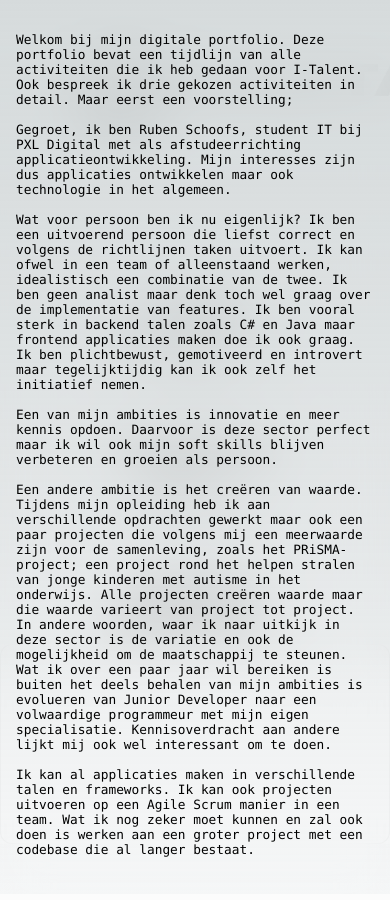
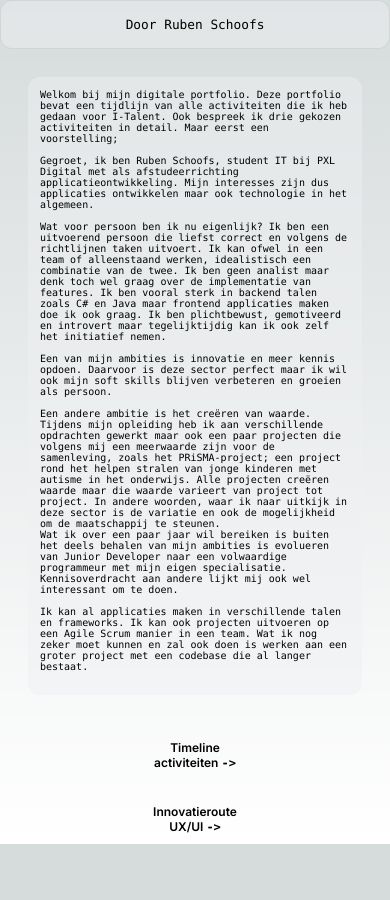
Before and after one commit to RubenSchoofsPXL/Portfolio-I-Talent-Ruben, a Next.js app: page /Portfolio-I-Talent-Ruben/ in a window 390 px wide. Shown: the top 900 px of the page. After the commit the page ends 844 px from the top, so only its background shows below. Built offline with nearby package versions, Linux system fonts and the light colour scheme.

Commit message:
Mobile layout

```diff
--- a/pages/index.tsx
+++ b/pages/index.tsx
@@ -40,7 +40,7 @@ export default function Home() {
       </Head>
       <main className={styles.main}>
         <div className={styles.description}>
-          <div>
+          <div className={styles.header}>
             <a
               onClick={clickHome}
             >
@@ -57,10 +57,22 @@ export default function Home() {
         </div>
 
         <div className={styles.center}>
-            {page === "timeline" && <ActivityTimeline/>}
-            {page === "innovatie" && <Innovatieroute/>}
-            {page === "hackathon" && <Hackathon/>}
-            {page === "clean" && <CleanCode/>}
+            {page === "timeline" &&
+            <div className={styles.timelineMobile}>
+	            <ActivityTimeline/>
+            </div> }
+            {page === "innovatie" &&
+            <div className={styles.timelineMobile}>
+	            <Innovatieroute/>
+            </div>}
+            {page === "hackathon" &&
+            <div className={styles.timelineMobile}>
+	            <Hackathon/>
+            </div>}
+            {page === "clean" &&
+            <div className={styles.timelineMobile}>
+	            <CleanCode/>
+            </div>}
             {page === "home" && (
                 <>
                     <div className={styles.description}>
--- a/styles/Home.module.css
+++ b/styles/Home.module.css
@@ -198,6 +198,7 @@
   .card:hover {
     background: rgba(var(--card-rgb), 0.1);
     border: 1px solid rgba(var(--card-border-rgb), 0.15);
+
   }
 
   .card:hover span {
@@ -213,32 +214,87 @@
 
 /* Mobile */
 @media (max-width: 700px) {
-  .content {
-    padding: 4rem;
+  .timelineMobile {
+    transform: scale(0.8);
+    overflow: auto;
+    width: 100vw;
+
+  }
+
+  .news {
+    justify-content: normal;
+  }
+
+  .main {
+    padding: 0;
+    display: flex;
+    justify-content: flex-start;
+    flex-direction: column;
+    min-height: auto;
+    height: 100vh;
+    overflow: scroll;
+  }
+
+  .description {
+    display: inline;
+  }
+
+  .bigText {
+    position: relative;
+    margin: 0;
+    width: 100%;
+    height: 100%;
+    padding: 12px;
+    overflow: auto;
+    background-color: transparent;
+    border: none;
+  }
+
+  .description p, .description div {
+    position: static!important;
+  }
+
+  .header {
+    display: none!important;
+  }
+
+  .bigText p {
+    font-size: 10px;
+    margin: 0;
+    padding: 12px!important;
+    border: none;
+    align-items: normal!important;
+    display: inline!important;
   }
 
   .grid {
     grid-template-columns: 1fr;
     margin-bottom: 120px;
-    max-width: 320px;
+    max-height: 150px;
+    display: flex;
+    flex-direction: column;
+    align-items: flex-start;
     text-align: center;
   }
 
   .card {
-    padding: 1rem 2.5rem;
+    padding: 1rem;
+    height: auto;
+    width: 120px;
   }
 
   .card h2 {
-    margin-bottom: 0.5rem;
+    margin-bottom: 0;
+    font-size: 12px;
+  }
+
+  .card p {
+    display: none;
   }
 
   .center {
-    padding: 8rem 0 6rem;
-  }
-
-  .center::before {
-    transform: none;
-    height: 300px;
+    padding: 1rem;
+    justify-content: normal;
   }
 
   .description {
@@ -253,38 +309,7 @@
   .description div {
     display: flex;
     justify-content: center;
-    position: fixed;
-    width: 100%;
-  }
-
-  .description p {
-    align-items: center;
-    inset: 0 0 auto;
-    padding: 2rem 1rem 1.4rem;
-    border-radius: 0;
-    border: none;
-    border-bottom: 1px solid rgba(var(--callout-border-rgb), 0.25);
-    background: linear-gradient(
-      to bottom,
-      rgba(var(--background-start-rgb), 1),
-      rgba(var(--callout-rgb), 0.5)
-    );
-    background-clip: padding-box;
-    backdrop-filter: blur(24px);
-  }
-
-  .description div {
-    align-items: flex-end;
-    pointer-events: none;
-    inset: auto 0 0;
-    padding: 2rem;
-    height: 200px;
-    background: linear-gradient(
-      to bottom,
-      transparent 0%,
-      rgb(var(--background-end-rgb)) 40%
-    );
-    z-index: 1;
+    position: static;
   }
 }
 
--- a/styles/globals.css
+++ b/styles/globals.css
@@ -84,7 +84,6 @@
 }
 
 body {
-  overflow: hidden;
   color: rgb(var(--foreground-rgb));
   background: linear-gradient(
       to bottom,
@@ -104,3 +103,10 @@ a {
     color-scheme: dark;
   }
 }
+
+@media (max-width: 700px) {
+  .body {
+    overflow-y: auto;
+    overflow-x: hidden;
+  }
+}
```
